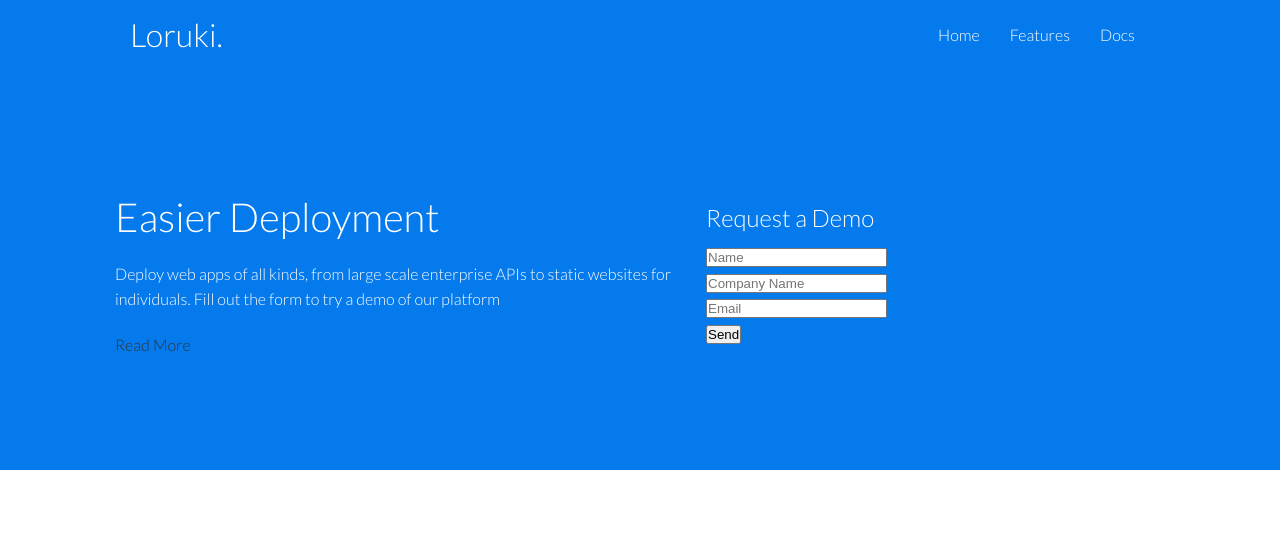
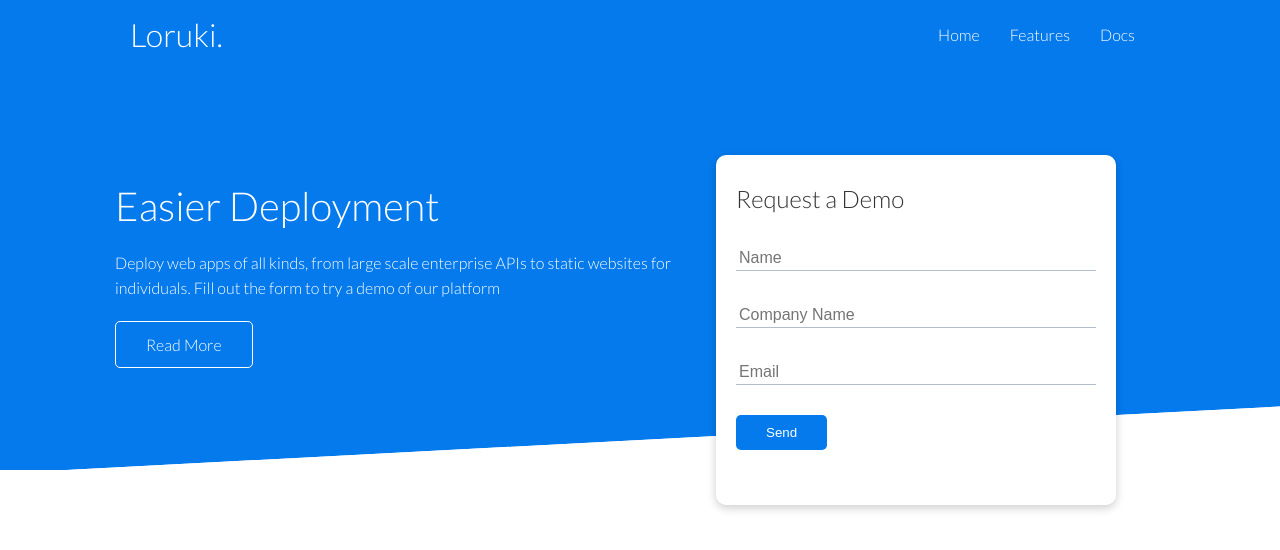
Before and after one commit to Vancong01/LORUKI-WEBSITE, a plain HTML site: page LORUKI-WEBSITE/index.html in a window 1280 px wide. Drawn offline with Linux system fonts and the light colour scheme.

Commit message:
style with showcase

```diff
--- a/LORUKI-WEBSITE/css/style.css
+++ b/LORUKI-WEBSITE/css/style.css
@@ -81,8 +81,50 @@ img {
 }
 
 .showcase .grid {
+    overflow: visible;
     grid-template-columns: 55% 45%;
     gap: 30px;
+}
+
+.showcase-form {
+    position: relative;
+    top: 60px;
+    height: 350px;
+    width: 400px;
+    padding: 40px;
+    z-index: 100;
+}
+
+.showcase-form .form-control {
+    margin: 30px 0;
+}
+
+.showcase-form input[type='text'],
+.showcase-form input[type='email']{
+    border: 0;
+    border-bottom: 1px solid #b4becb;
+    width: 100%;
+    padding: 3px;
+    font-size: 16px;
+}
+
+.showcase-form input:focus {
+    outline: none;
+}
+
+.showcase::before,
+.showcase::after {
+    content: '';
+    position: absolute;
+    height: 100px;
+    bottom: -70px;
+    right: 0;
+    left: 0;
+    background: #fff;
+    transform: skewY(-3deg);
+    -webkit-transform: skewY(-3deg);
+    -moz-transform: skewY(-3deg);
+    -ms-transform: skewY(-3deg);
 }
 
 /* Utilities */
@@ -91,6 +133,34 @@ img {
     margin: 0 auto;
     overflow: auto;
     padding: 0 40px;
+}
+
+.card {
+    background-color: #fff;
+    color: #333;
+    border-radius: 10px;
+    box-shadow: 0 3px 10px rgba(0, 0, 0, 0.2);
+    padding: 20px;
+    margin: 10px;
+}
+
+.btn {
+    display: inline-block;
+    padding: 10px 30px;
+    cursor: pointer;
+    background: var(--primary-color);
+    color: #fff;
+    border: none;
+    border-radius: 5px;
+}
+
+.btn-outline {
+    background-color: transparent;
+    border: 1px #fff solid;
+}
+
+.btn:hover {
+    transform: scale(0.98);
 }
 
 .flex {
```
